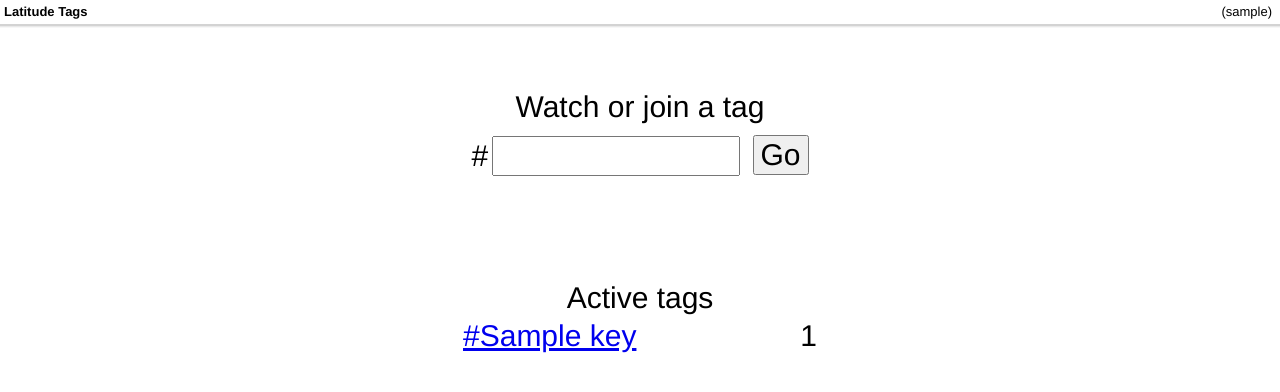
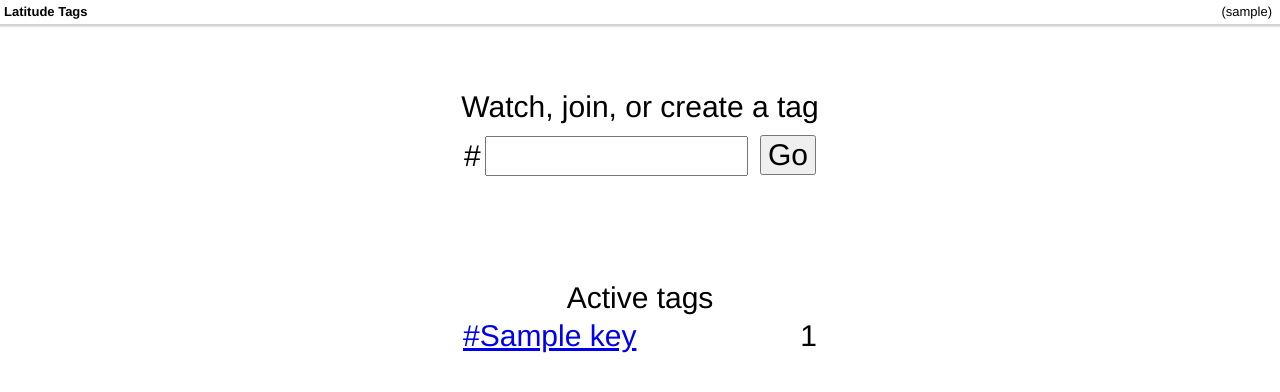
Before and after one commit to csadams/latitudetags, a Django app: template app/templates/main.html in a window 1280 px wide. Shown: the top 392 px of the page. Run offline with Django 3.2, Linux system fonts and the light colour scheme; the template is opened without the code that fills it: most values are stand-ins (such as "Sample title", 1, 10 or a date in 2020).

Commit message:
Update front page message to "Watch, join, or create".

```diff
--- a/app/static/style.css
+++ b/app/static/style.css
@@ -30,7 +30,7 @@ body.main .vshadow { left: 0; }
 .navigate { text-align: center; margin: 3em 0; }
 .navigate, .navigate input, .navigate button {
     font-family: helvetica, arial; font-size: 30px; }
-.navigate input.tag { margin: 12px 4px; width: 8em; }
+.navigate input.tag { margin: 12px 4px; width: 8.5em; }
 .navigate button.go { position: relative; top: -1px; }
 
 .dashboard { font-size: 30px; text-align: center; }
--- a/app/templates/main.html
+++ b/app/templates/main.html
@@ -18,7 +18,7 @@
 <div class="vshadow vs3"></div>
 
 <div class="navigate">
-  {% trans "Watch or join a tag" %}
+  {% trans "Watch, join, or create a tag" %}
   <form method="get">
     #<input class="tag" name="tag" value="">
     <button class="go" type="submit">Go</button>
```
